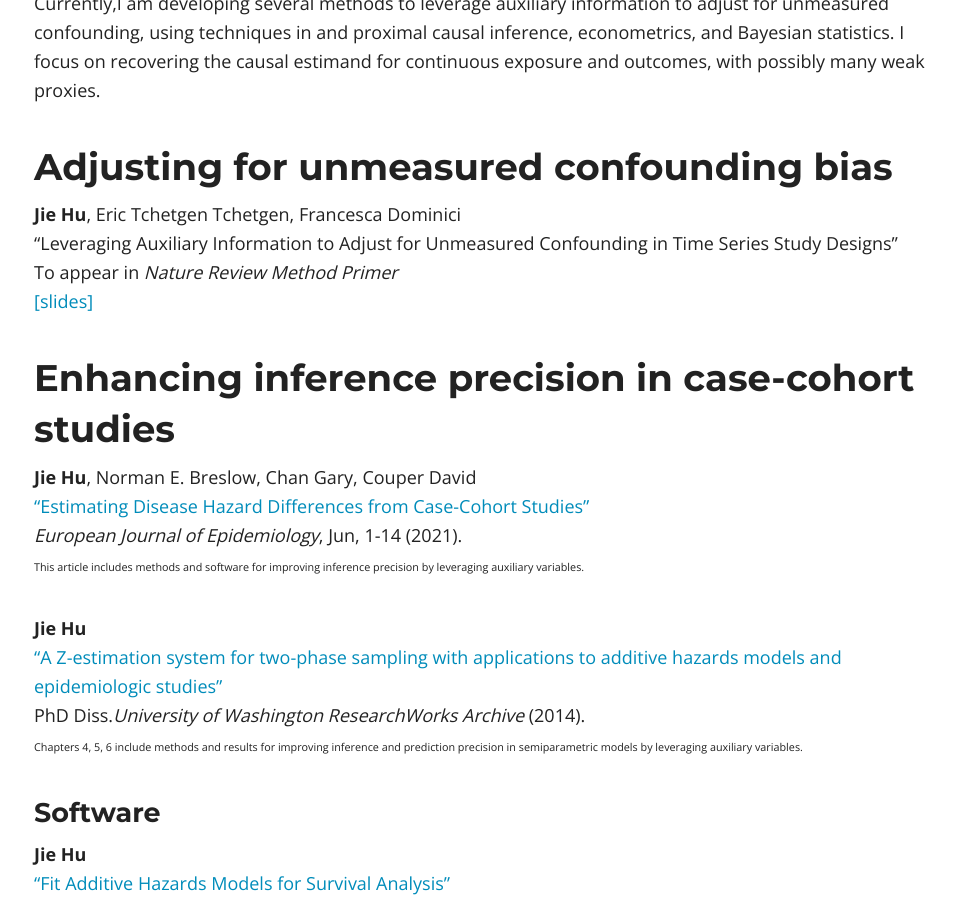
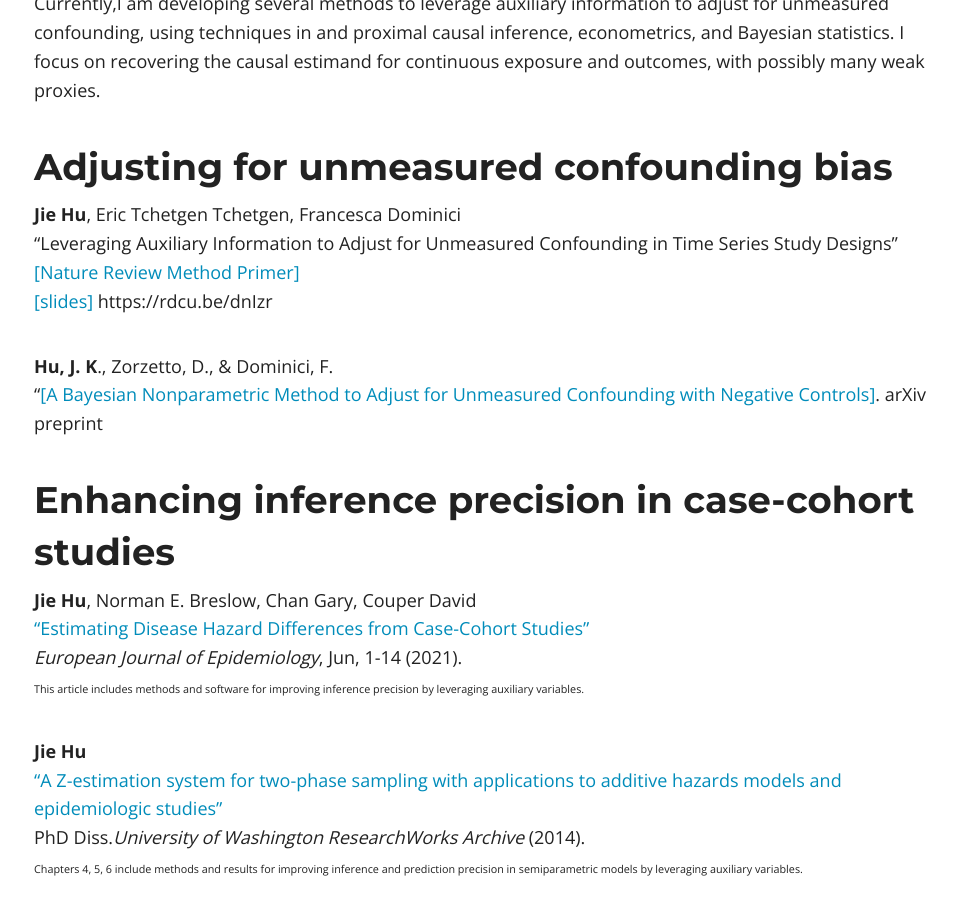
Before and after one commit to katehu/katehu.github.io, a Jekyll site: the page built from proxies.md, in a window 1280 px wide and 900 px high, scrolled down 431 px. Shown: the whole window, without its empty margins (156-1113 px from the left). Built offline with Jekyll 4.4.1, drawn with Linux system fonts in a browser that asks for light colours; nearby versions of some CDN libraries.

Commit message:
Update proxies.md

```diff
--- a/proxies.md
+++ b/proxies.md
@@ -14,8 +14,12 @@ Currently,I am developing several methods to leverage auxiliary information to a
 
 **Jie Hu**, Eric Tchetgen Tchetgen, Francesca Dominici<br/>
 “Leveraging Auxiliary Information to Adjust for Unmeasured Confounding in Time Series Study Designs”<br/>
-To appear in *Nature Review Method Primer* <br/>
+ [[Nature Review Method Primer]](https://rdcu.be/dnIzr)  <br/>
  [[slides]](https://github.com/katehu/katehu.github.io/blob/master/Alamo_Symposium_KateHu.pdf)
+  https://rdcu.be/dnIzr
+
+**Hu, J. K**., Zorzetto, D., & Dominici, F.<br/>
+"[[A Bayesian Nonparametric Method to Adjust for Unmeasured Confounding with Negative Controls]](arXiv:2309.02631). arXiv preprint <br/>
 
 ## Enhancing inference precision in case-cohort studies
 
```
